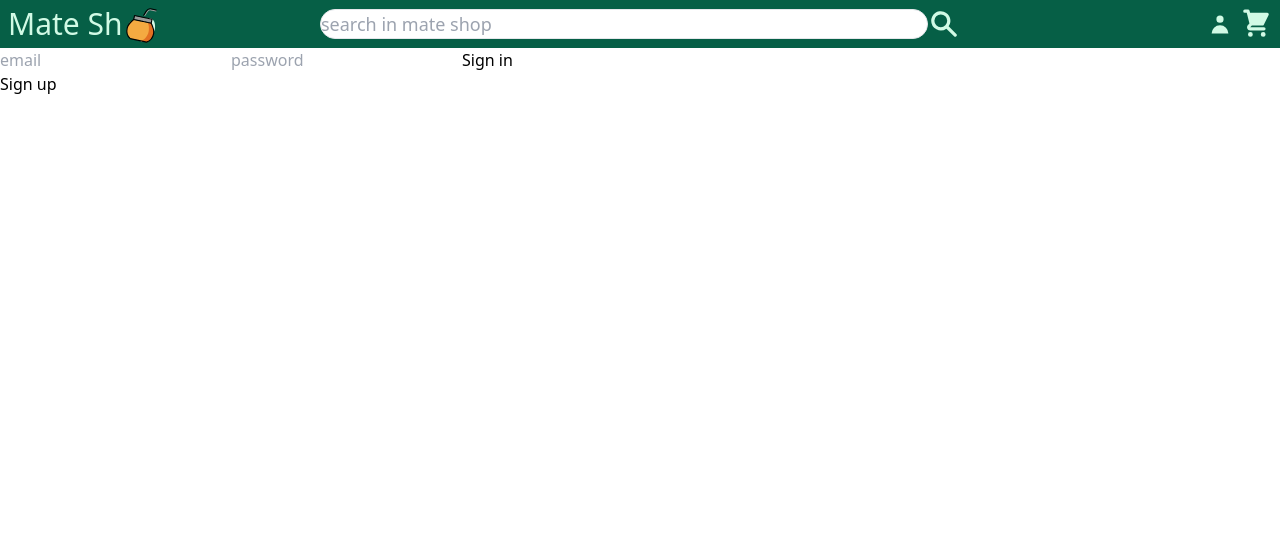
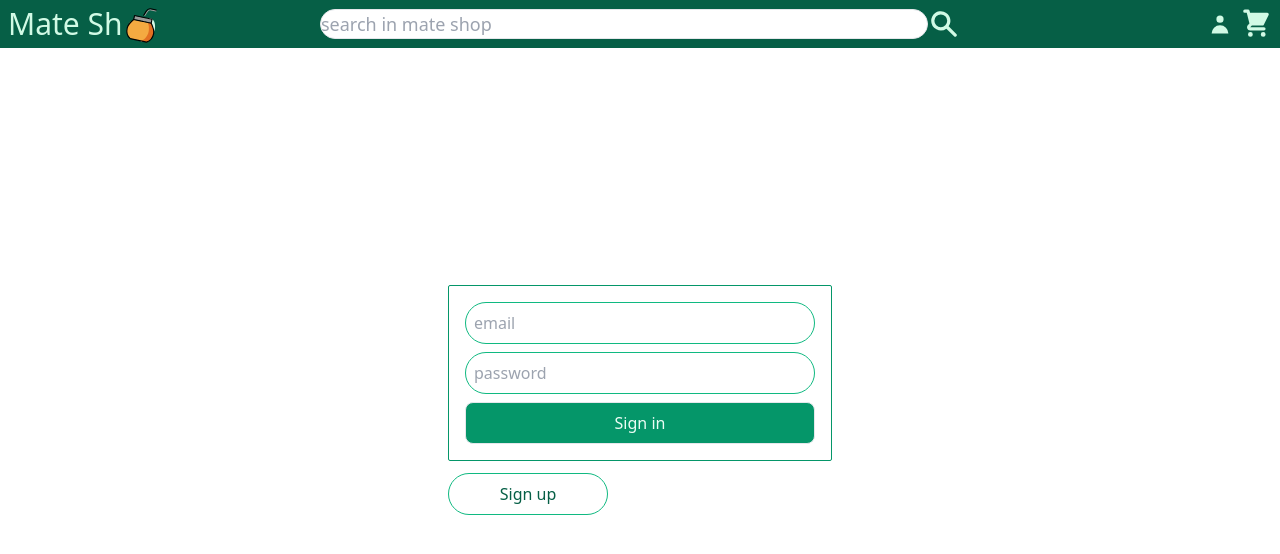
Before and after one commit to elPoeta/mate-shop-node-react-ecommerce, a React (Create React App) app in the folder client/: page /login in a window 1280 px wide. Shown: the top 554 px of the page. Built offline with nearby package versions, Linux system fonts and the light colour scheme.

Commit message:
style login form

```diff
--- a/client/src/components/pages/Login.tsx
+++ b/client/src/components/pages/Login.tsx
@@ -54,16 +54,15 @@ const Login: React.FC = (): JSX.Element => {
   }
 
   return (
-    <div className=''>
-      <section>
+    <div className='grid grid-cols-1 gap-3 w-[90%] absolute top-[50%] left-[50%] translate-x-[-50%] translate-y-[-50%] md:w-[30%]'>
+      <section className='border border-emerald-600 rounded-sm p-4'>
         <LoginForm
           handleSubmit={handleSubmit}
           handleChange={handleChange}
           formData={formData}
         />
       </section>
-      <Link to='/register'>Sign up</Link>
-      <div></div>
+      <Link to='/register' className='p-2 border border-emerald-500 rounded-full text-emerald-800 w-40 text-center'>Sign up</Link>
     </div>
   )
 }
--- a/client/src/components/user/LoginForm.tsx
+++ b/client/src/components/user/LoginForm.tsx
@@ -13,10 +13,10 @@ const LoginForm: React.FC<Props> = (props): JSX.Element => {
 
   return (
     <>
-      <form onSubmit={(ev) => handleSubmit(ev)}>
-        <input type="email" id="email" name="email" placeholder='email' value={email} onChange={(ev) => handleChange(ev)} />
-        <input type="password" id="password" name="password" placeholder='password' value={password} onChange={(ev) => handleChange(ev)} />
-        <button>Sign in</button>
+      <form onSubmit={(ev) => handleSubmit(ev)} className="flex flex-col">
+        <input type="email" id="email" name="email" placeholder='email' value={email} onChange={(ev) => handleChange(ev)} className="p-2 border border-emerald-500 rounded-full mb-2" />
+        <input type="password" id="password" name="password" placeholder='password' value={password} onChange={(ev) => handleChange(ev)} className="p-2 border border-emerald-500 rounded-full mb-2" />
+        <button className='p-2 border rounded-lg text-center bg-emerald-600 text-emerald-50'>Sign in</button>
       </form>
     </>
   )
```
